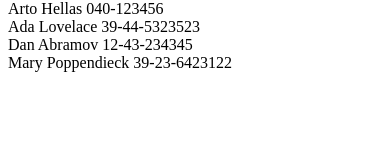
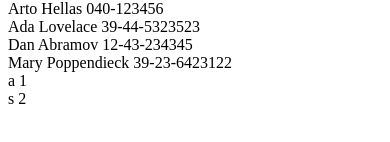
Before and after one commit to NastiaShulgina/part2, a React (Create React App) app: page / in a window 390 px wide. Shown: the part 284-426 px from the top of the page. Built offline with nearby package versions, Linux system fonts and the light colour scheme; data requests are answered from the project's data file.

Commit message:
2.12: The Phonebook step7

```diff
--- a/db.json
+++ b/db.json
@@ -19,6 +19,16 @@
       "name": "Mary Poppendieck",
       "number": "39-23-6423122",
       "id": 4
+    },
+    {
+      "name": "a",
+      "number": "1",
+      "id": 5
+    },
+    {
+      "name": "s",
+      "number": "2",
+      "id": 6
     }
   ]
 }
--- a/src/App.js
+++ b/src/App.js
@@ -45,7 +45,7 @@ const App = () => {
 
     const PATTERN = event.target.value.toLowerCase()
 
-    const filtered = persons.filter((person) => person.name.toLowerCase().includes(PATTERN) )
+    const filtered = persons.filter((person) => person.name.toLowerCase().includes(PATTERN))
 
     setFilteredPersons(filtered)
   }
@@ -54,14 +54,18 @@ const App = () => {
     event.preventDefault()
 
     const newPerson = {
-      id: newNote.newName,
       name: newNote.newName,
       number: newNote.newNumber
     }
 
     if (persons.some(person => JSON.stringify(person) === JSON.stringify(newPerson))) alert(`${newPerson.name} is already added to phonebook`)
     else {
-      setPersons(persons.concat(newPerson))
+      axios
+        .post('http://localhost:3001/persons', newPerson)
+        .then(response => {
+          setPersons(persons.concat(response.data))
+        })
+
       setFilter('')
     }
     setNewNote({
```
Lines whose indentation alone changed are shown as unchanged.
